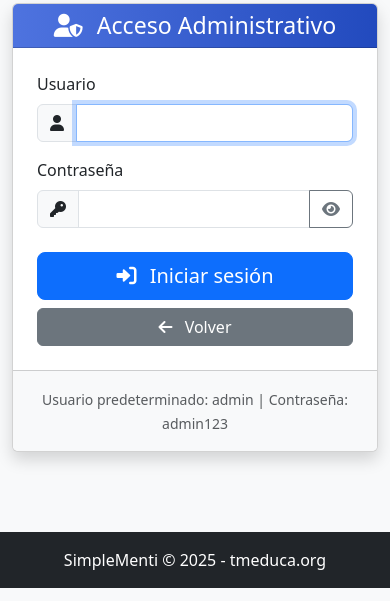
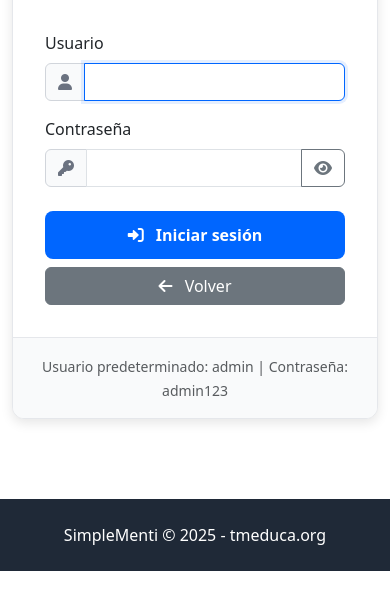
Before and after one commit to Debaq/simplementi, a PHP site: page /admin_login.php in a window 390 px wide. Shown: the part 243-844 px from the top of the page. Run offline with PHP 8.4, Linux system fonts and the light colour scheme.

Commit message:
feat: completar migración de CSS a sistema de themes modular
Nuevos archivos CSS creados:

📁 css/auth.css (nuevos estilos)
- Login containers con diseño moderno
- Auth cards con gradientes azules
- Input groups con mejores estados focus
- Footers de autenticación

📁 css/participante-view.css (nuevo)
- Estilos para vista de participantes
- Question containers y option cards
- Countdown timers y loaders
- Responsive design para móviles

📁 css/editor.css (nuevo)
- Estilos para editor de presentaciones
- Question cards con hover effects
- Question type cards
- Nav pills con colores del theme

Archivos actualizados:

✅ admin_login.php
- Migrado a usar auth.css
- Componentes .auth-card, .auth-header, .auth-body
- Botón .btn-primary-modern

✅ login.php
- Migrado a usar auth.css
- Misma estructura que admin_login

✅ includes/participante/head.php
- Removidos estilos inline
- Usa participante-view.css

✅ includes/editar/head.php
- Removidos estilos inline
- Usa editor.css
- Gradientes viejos reemplazados

🎨 Beneficios:
- 100% de CSS separado del PHP
- Paleta de colores moderna consistente (#0066FF)
- Todos los archivos principales usando theme system
- Cero estilos inline en archivos principales
- Fácil mantenimiento global

```diff
--- a/admin_login.php
+++ b/admin_login.php
@@ -106,42 +106,26 @@ if ($_SERVER['REQUEST_METHOD'] === 'POST') {
     <title>SimpleMenti - Acceso Administrativo</title>
     <link href="https://cdn.jsdelivr.net/npm/bootstrap@5.3.0/dist/css/bootstrap.min.css" rel="stylesheet">
     <link rel="stylesheet" href="https://cdnjs.cloudflare.com/ajax/libs/font-awesome/6.0.0/css/all.min.css">
-    <style>
-        body {
-            background-color: #f8f9fa;
-        }
-        .login-container {
-            max-width: 450px;
-            margin: 80px auto;
-        }
-        .card-header {
-            background: linear-gradient(to right, #4e73df, #224abe);
-        }
-        .bg-gradient-primary {
-            background: linear-gradient(to right, #4e73df, #224abe);
-        }
-        .logo {
-            max-width: 80px;
-            margin-bottom: 20px;
-        }
-    </style>
+    <!-- Theme CSS -->
+    <link rel="stylesheet" href="css/theme.css">
+    <link rel="stylesheet" href="css/components.css">
+    <link rel="stylesheet" href="css/auth.css">
 </head>
 <body>
     <div class="container">
         <div class="login-container">
             <div class="text-center mb-4">
-                <img src="img/logo.png" alt="SimpleMenti Logo" class="logo">
-                <h2 class="text-primary">SimpleMenti</h2>
+                <h2 style="color: var(--primary-blue);">SimpleMenti</h2>
                 <p class="text-muted">Sistema interactivo para presentaciones</p>
             </div>
 
-            <div class="card shadow">
-                <div class="card-header bg-gradient-primary text-white">
+            <div class="card auth-card">
+                <div class="auth-header text-white">
                     <h3 class="text-center mb-0">
                         <i class="fas fa-user-shield me-2"></i> Acceso Administrativo
                     </h3>
                 </div>
-                <div class="card-body p-4">
+                <div class="auth-body">
                     <?php if (!empty($error_msg)): ?>
                     <div class="alert alert-danger">
                         <?php echo $error_msg; ?>
@@ -149,7 +133,7 @@ if ($_SERVER['REQUEST_METHOD'] === 'POST') {
                     <?php endif; ?>
 
                     <form method="post" action="">
-                        <div class="mb-3">
+                        <div class="mb-3 auth-input-group">
                             <label for="username" class="form-label">Usuario</label>
                             <div class="input-group">
                                 <span class="input-group-text">
@@ -158,7 +142,7 @@ if ($_SERVER['REQUEST_METHOD'] === 'POST') {
                                 <input type="text" class="form-control" id="username" name="username" required autofocus>
                             </div>
                         </div>
-                        <div class="mb-4">
+                        <div class="mb-4 auth-input-group">
                             <label for="password" class="form-label">Contraseña</label>
                             <div class="input-group">
                                 <span class="input-group-text">
@@ -171,7 +155,7 @@ if ($_SERVER['REQUEST_METHOD'] === 'POST') {
                             </div>
                         </div>
                         <div class="d-grid gap-2">
-                            <button type="submit" class="btn btn-primary btn-lg">
+                            <button type="submit" class="btn btn-primary-modern">
                                 <i class="fas fa-sign-in-alt me-2"></i> Iniciar sesión
                             </button>
                             <a href="index.php" class="btn btn-secondary">
@@ -180,7 +164,7 @@ if ($_SERVER['REQUEST_METHOD'] === 'POST') {
                         </div>
                     </form>
                 </div>
-                <div class="card-footer bg-light text-center py-3">
+                <div class="auth-footer text-center">
                     <small class="text-muted">
                         Usuario predeterminado: admin | Contraseña: admin123
                     </small>
@@ -189,7 +173,7 @@ if ($_SERVER['REQUEST_METHOD'] === 'POST') {
         </div>
     </div>
 
-    <footer class="bg-dark text-white text-center py-3 mt-5">
+    <footer class="page-footer text-center">
         <p class="mb-0">SimpleMenti &copy; <?php echo date('Y'); ?> - tmeduca.org</p>
     </footer>
 
--- /dev/null
+++ b/css/auth.css
@@ -0,0 +1,59 @@
+/* ============================================
+   AUTH - Estilos para páginas de autenticación
+   ============================================ */
+
+/* Login Container */
+.login-container {
+    max-width: 450px;
+    margin: 80px auto;
+}
+
+.auth-logo {
+    max-width: 80px;
+    margin-bottom: 20px;
+}
+
+/* Auth Card */
+.auth-card {
+    background: white;
+    border-radius: var(--radius-xl);
+    box-shadow: var(--shadow-md);
+    border: 1px solid var(--gray-200);
+    overflow: hidden;
+}
+
+.auth-header {
+    background: linear-gradient(135deg, var(--primary-blue) 0%, var(--primary-blue-dark) 100%);
+    padding: var(--spacing-lg);
+}
+
+.auth-body {
+    padding: var(--spacing-xl);
+}
+
+/* Input Groups */
+.auth-input-group .input-group-text {
+    background: var(--gray-50);
+    border-color: var(--gray-300);
+    color: var(--gray-600);
+}
+
+.auth-input-group .form-control:focus {
+    border-color: var(--primary-blue);
+    box-shadow: 0 0 0 3px rgba(0, 102, 255, 0.1);
+}
+
+/* Auth Footer */
+.auth-footer {
+    background: var(--gray-50);
+    padding: var(--spacing-md);
+    border-top: 1px solid var(--gray-200);
+}
+
+/* Page Footer */
+.page-footer {
+    background: var(--gray-900);
+    color: white;
+    padding: var(--spacing-lg) 0;
+    margin-top: 40px;
+}
```
Also changed, not shown: css/editor.css (added, +52 -0 lines), css/participante-view.css (added, +85 -0 lines), includes/editar/head.php (+4 -25 lines), includes/participante/head.php (+4 -69 lines), login.php (+9 -17 lines).
